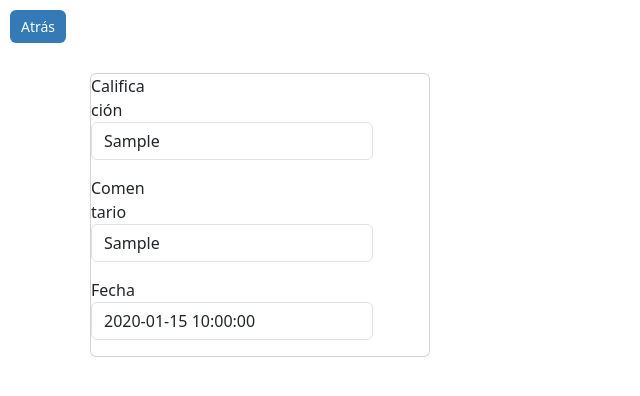
After one commit to tylwerr/bd-tarea-2, a PHP site: page /ver_resenas.php in a window 1280 px wide. The commit adds this page. Shown: the top 396 px of the page, without its empty margins (0-640 px from the left). Run offline with PHP 8.4, Linux system fonts and the light colour scheme; the visitor is signed in with stand-in values (Sample User, id 1); tables that the repository leaves empty or names only in its code hold one stand-in row (values such as "Sample post").

Commit message:
lógica de ver resenas lista

```diff
--- /dev/null
+++ b/PHP/ver_resenas.php
@@ -0,0 +1,102 @@
+<?php
+include_once("config.php");
+session_start();
+
+
+if (isset($_SESSION['email'])) {
+    $email = $_SESSION['email'];
+    $conn = Cconexion::ConexionBD();
+
+    $sql = "SELECT user.id AS id_usuario, r.id_receta, r.calificacion, r.comentario, r.fecha_resena
+            FROM usuarios user
+            JOIN resenas r ON r.id_user = user.id
+            WHERE user.email = ?";
+    $stmt = $conn->prepare($sql);
+    $stmt->execute([$email]);
+
+} else {
+    header("location: login.php");
+    exit();
+}
+
+?>
+
+<!DOCTYPE html>
+<html lang="en">
+<head>
+<meta charset="UTF-8">
+    <meta name="viewport" content="width=device-width, initial-scale=1.0">
+    <title>Tus reseñas</title>
+    <link href="https://cdn.jsdelivr.net/npm/bootstrap@5.3.2/dist/css/bootstrap.min.css" rel="stylesheet" integrity="sha384-T3c6CoIi6uLrA9TneNEoa7RxnatzjcDSCmG1MXxSR1GAsXEV/Dwwykc2MPK8M2HN" crossorigin="anonymous">
+
+    <style>
+         .btn-back {
+            color: #fff;
+            background-color: #337ab7;
+            display: inline-block;
+            padding: 5px 10px;
+            font-size: 14px;
+        }
+
+        .col-md-4 {
+            background: rgba(255, 255, 255, 0.8);
+            padding: 20px;
+            border-radius: 10px;
+        }
+
+    </style>
+</head>
+
+<body>
+    <div style="margin: 10px;">
+        <a href="perfil.php" class="btn btn-back">Atrás</a>
+    </div>
+
+
+    <div class="container">
+        <div class="row">
+
+            <?php if ($stmt->rowCount() > 0) {?>
+                <?php while ($row = $stmt->fetch(PDO::FETCH_ASSOC)) {
+                    $id_usuario = $row['id_usuario'];
+                    $id_receta = $row['id_receta'];
+                    $calificacion = $row['calificacion'];
+                    $comentario = $row['comentario'];
+                    $fecha_resena = $row['fecha_resena']; ?>
+
+                    <div class="col-md-4">
+                        <div class="card">
+                            <form class="form-horizontal">
+                                <div class="form-group">
+                                    <label class="col-sm-2 control-label">Calificación</label>
+                                    <div class="col-sm-10">
+                                    <p class="form-control" readonly><?php echo htmlspecialchars($calificacion); ?></p>
+                                    </div>
+                                </div>
+
+                                <div class="form-group">
+                                    <label class="col-sm-2 control-label">Comentario</label>
+                                    <div class="col-sm-10">
+                                    <p class="form-control" readonly><?php echo htmlspecialchars($comentario); ?></p>
+                                    </div>
+                                </div>
+                                <div class="form-group">
+                                    <label class="col-sm-2 control-label">Fecha</label>
+                                    <div class="col-sm-10">
+                                        <p class="form-control" readonly><?php echo htmlspecialchars($fecha_resena); ?></p>
+                                    </div>
+                                </div>
+                            </form>
+                        </div>
+                    </div>
+            <?php } }?>
+        </div>
+    </div>
+
+
+
+
+    <script src="https://cdn.jsdelivr.net/npm/bootstrap@5.3.2/dist/js/bootstrap.bundle.min.js" integrity="sha384-C6RzsynM9kWDrMNeT87bh95OGNyZPhcTNXj1NW7RuBCsyN/o0jlpcV8Qyq46cDfL" crossorigin="anonymous"></script>
+
+</body>
+</html>
```
Also changed, not shown: PHP/perfil.php (+12 -0 lines), PHP/ver_receta.php (+3 -5 lines).
